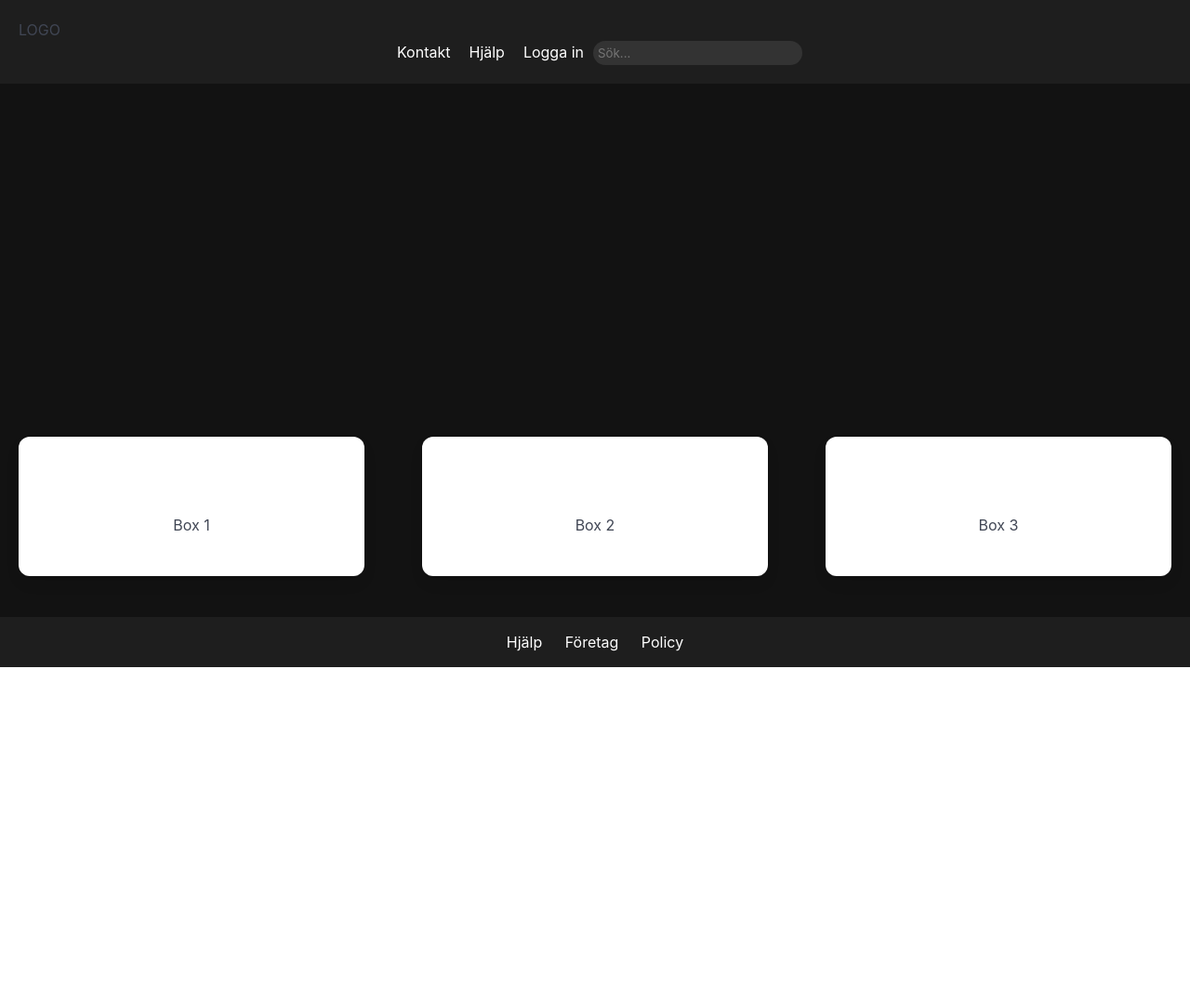
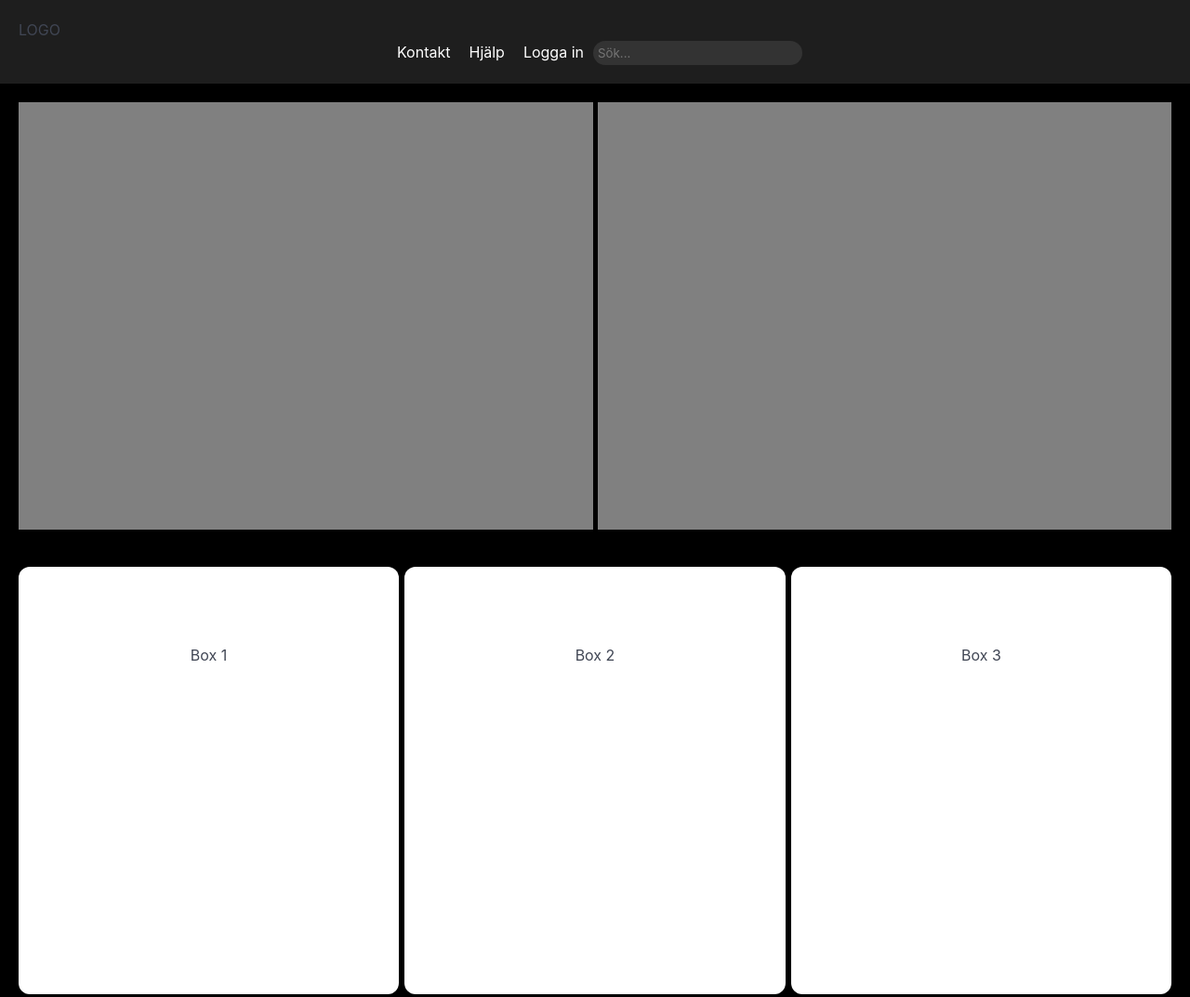
Before and after one commit to keyhansaf1/tredjeprojektet, a plain HTML site: page index.html in a window 1280 px wide. Shown: the top 1073 px of the page at 93% size. Before the commit the page ends 800 px from the top, so only its background shows below. Drawn offline with nearby package versions, Linux system fonts and the light colour scheme.

Commit message:
sssss
sss

```diff
--- a/index.html
+++ b/index.html
@@ -20,9 +20,10 @@
         </div>
         </header>
 
+
         <div class="main-content">
-            <div class="hero"></div>
-            <div class="small-box"></div>
+            <div class="hero-right"></div>
+            <div class="hero-left"></div>
         </div>
 
         <section class="info-section">
--- a/style.css
+++ b/style.css
@@ -1,5 +1,5 @@
 body {
-    background-color: #121212;
+    background-color: black;
     color: #ffffff;
     font-family: Arial, sans-serif;
     margin: 0;
@@ -31,7 +31,7 @@ nav a {
 }
 
 .hero {
-    height: 300px;
+    height: 100%;
     background: #444;
     margin: 30px;
     border-radius: 10px;
@@ -46,19 +46,43 @@ nav a {
 
 .main-content {
     display: flex;
-    justify-content: space-between;
+    justify-content: space-around;
+    padding: 20px;
+    height: 500px;
+    width: 100%;
+    gap: 5px;
+}
+
+.hero-left {
+ background-color: #ffffff;
+ width: 50%;
+ height: 100%;
+ background: gray;
+ text-align: center;
+ line-height: 150px;
+}
+
+.hero-right {
+    background-color: #ffffff;
+    width: 50%;
+    height: 100%;
+    background: gray;
+    text-align: center;
+    line-height: 150px;
 }
 
 .info-section {
     display: flex;
     justify-content: space-between;
     padding: 20px;
+    height: 500px;
 }
 
+
 .box {
-    width: 30%;
-    height: 150px;
-    background: #666;
+    width: 33%;
+    height: 100%;
+    background: gray;
     text-align: center;
     line-height: 150px;
     border-radius: 10px;
@@ -71,7 +95,7 @@ footer {
 }
 
 footer a {
-    color: #ffffff;
+    color: gray;
     margin: 0 10px;
     text-decoration: none;
 }
```
